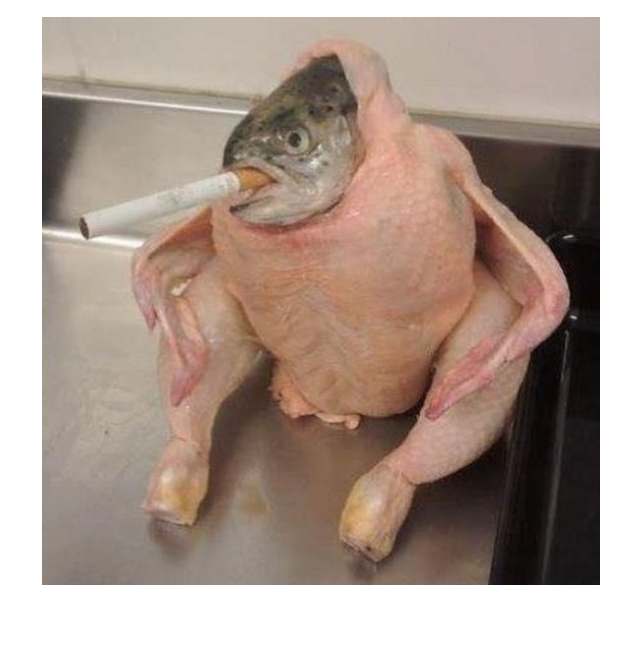
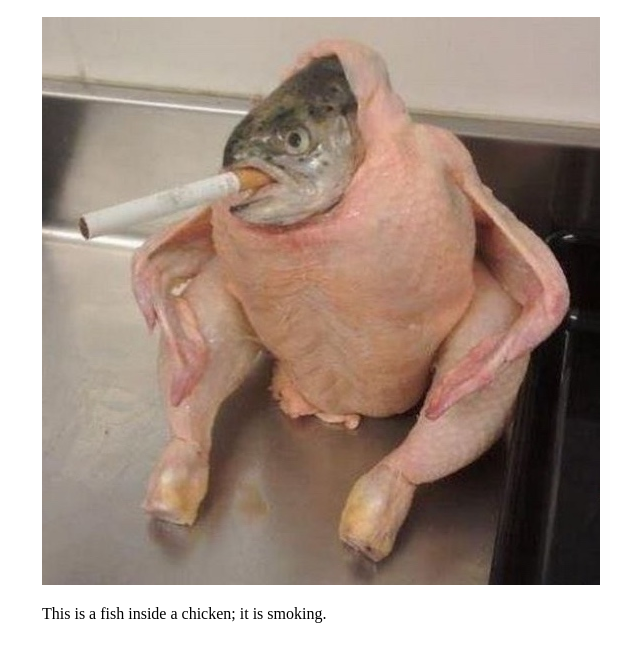
Before and after one commit to phaedryx/15-MM-1234, a plain HTML site: page index.html in a window 1280 px wide. Shown: the part 68-730 px from the top of the page, without its empty margins (350-990 px from the left). Drawn offline with Linux system fonts and the light colour scheme.

Commit message:
description added

```diff
--- a/index.html
+++ b/index.html
@@ -10,5 +10,8 @@
   <body>
     <h2>Smoking Fish Chicken</h2>
     <img src="smoking-fish-chicken.jpg" />
+    <p>
+      This is a fish inside a chicken; it is smoking.
+    </p>
   </body>
 </html>
```
